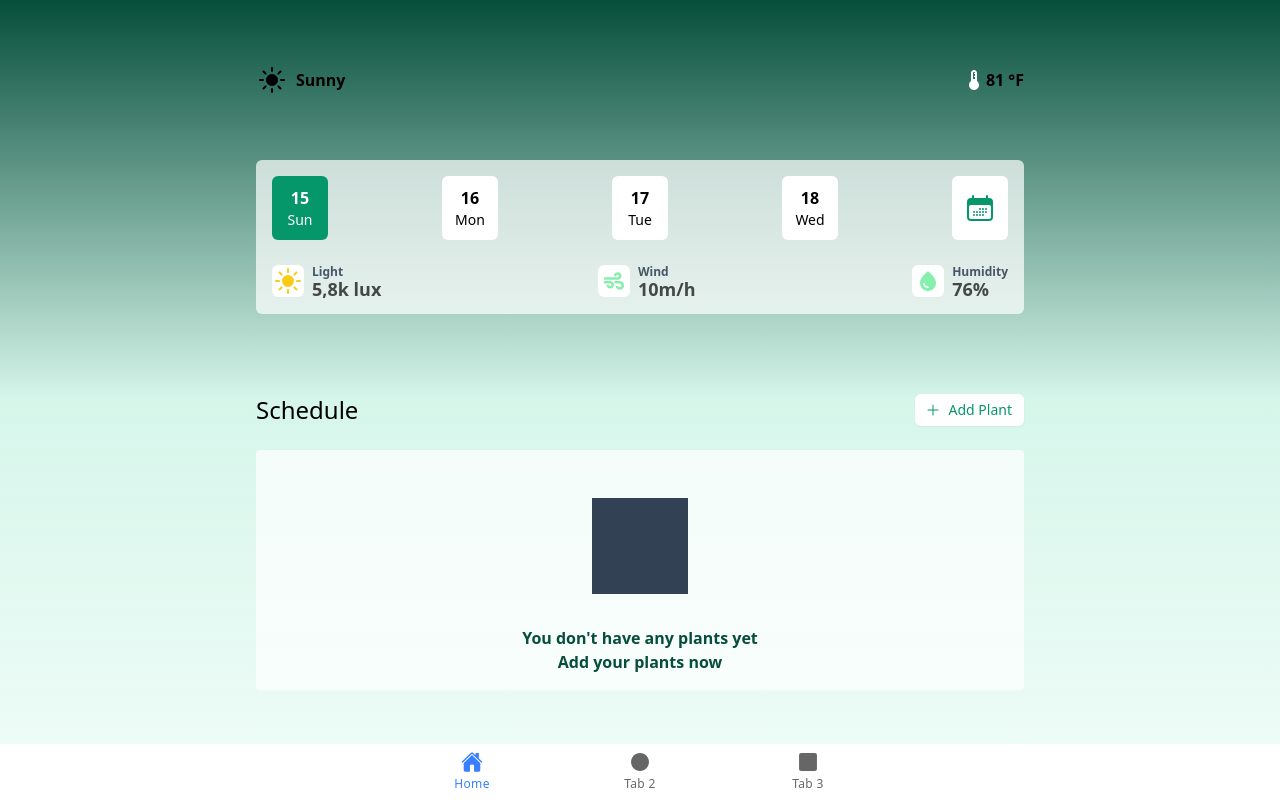
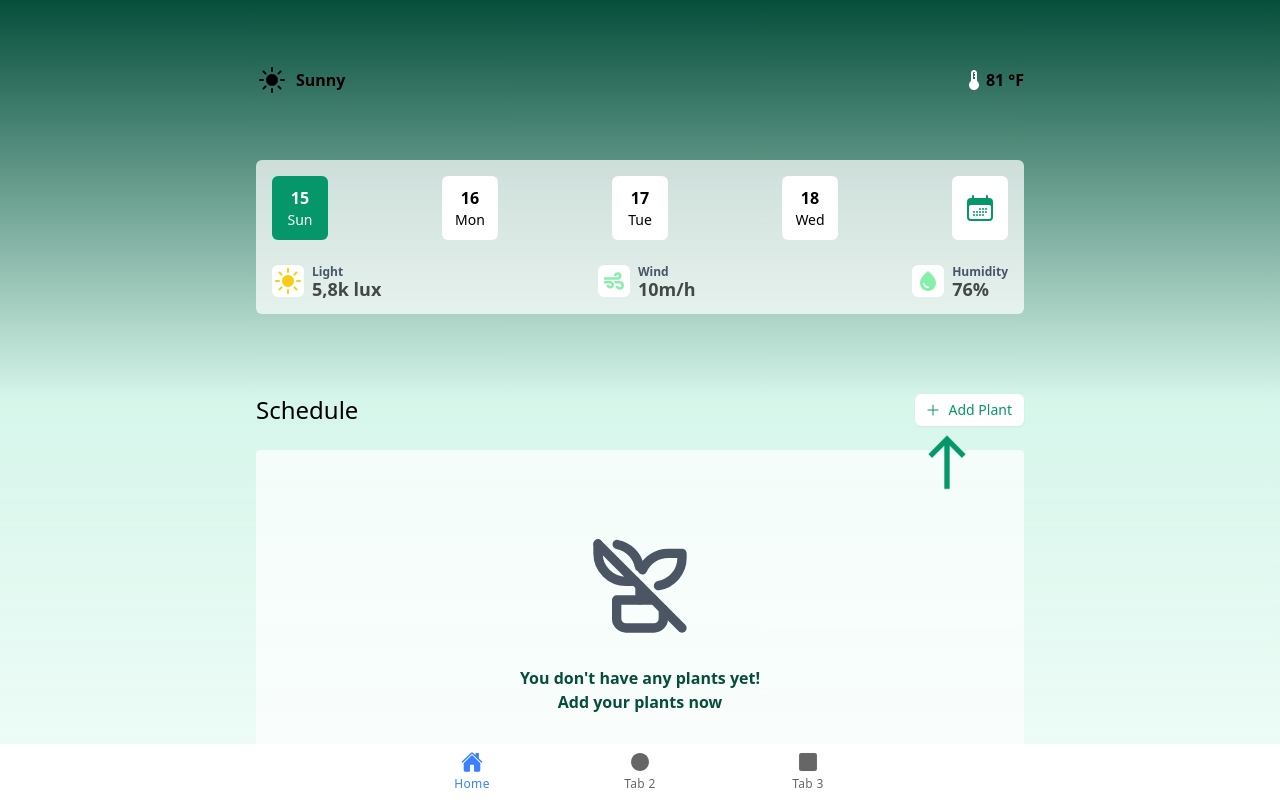
Before and after one commit to LRodriguez92/plant-app-client, a React (Create React App) app: page /home in a window 1280 px wide. Built offline with nearby package versions, Linux system fonts and the light colour scheme.

Commit message:
add icons and animated arrow to schedule

```diff
--- a/src/components/Schedule.tsx
+++ b/src/components/Schedule.tsx
@@ -1,4 +1,26 @@
 import { PlusIcon } from "@heroicons/react/24/solid";
+import { MdNorth } from "react-icons/md";
+import {
+  GiCarnivorousPlant,
+  GiPlantRoots,
+  GiPlantSeed,
+  GiPlantWatering,
+  GiPlantsAndAnimals,
+} from "react-icons/gi";
+import { RiPlantFill, RiPlantLine } from "react-icons/ri";
+import { TbPlantOff, TbPlant2Off } from "react-icons/tb";
+
+const plantIcons: React.ReactElement[] = [
+  <GiCarnivorousPlant className="w-28 h-28 text-gray-600" />,
+  <GiPlantRoots className="w-28 h-28 text-gray-600" />,
+  <GiPlantSeed className="w-28 h-28 text-gray-600" />,
+  <GiPlantWatering className="w-28 h-28 text-gray-600" />,
+  <GiPlantsAndAnimals className="w-28 h-28 text-gray-600" />,
+  <RiPlantFill className="w-28 h-28 text-gray-600" />,
+  <RiPlantLine className="w-28 h-28 text-gray-600" />,
+  <TbPlantOff className="w-28 h-28 text-gray-600" />,
+  <TbPlant2Off className="w-28 h-28 text-gray-600" />,
+];
 
 const Schedule: React.FC = () => {
   return (
@@ -6,6 +28,7 @@ const Schedule: React.FC = () => {
       <div className="max-w-7xl mx-auto px-4 sm:px-6 lg:px-8 mt-20">
         <div className="max-w-3xl mx-auto flex justify-between mb-6">
           <p className="text-2xl">Schedule</p>
+          <div>
             <button
               type="button"
               className="inline-flex items-center px-3 py-2 border border-transparent shadow-sm text-sm leading-4 font-medium rounded-md text-emerald-600 bg-white hover:bg-slate-300 focus:outline-none focus:ring-2 focus:ring-offset-2 focus:ring-emerald-500"
@@ -16,13 +39,16 @@ const Schedule: React.FC = () => {
               />
               Add Plant
             </button>
+            <MdNorth className="absolute text-emerald-600 mt-2 w-16 h-16 animate-bounce" />
           </div>
-        <div className="max-w-3xl mx-auto flex flex-col items-center justify-center bg-white/70 rounded h-60">
-          <div className="h-24 w-24 bg-slate-700 my-8">
+        </div>
+        <div className="max-w-3xl mx-auto flex flex-col items-center justify-center bg-white/70 rounded h-80">
+          <div className="flex justify-center items-center my-6">
             {/* TODO: Add image here */}
+            {plantIcons[Math.floor(Math.random() * plantIcons.length)]}
           </div>
           <p className="text-center text-emerald-900 font-bold">
-            You don't have any plants yet <br />
+            You don't have any plants yet! <br />
             Add your plants now
           </p>
         </div>
--- a/tailwind.config.js
+++ b/tailwind.config.js
@@ -1,14 +1,15 @@
 /** @type {import('tailwindcss').Config} */
 module.exports = {
-  content: [
-    "./src/**/*.{js,jsx,ts,tsx}",
-  ],
+  content: ["./src/**/*.{js,jsx,ts,tsx}"],
   theme: {
     extend: {
       backgroundImage: {
-        'plants': "url('./assets/images/background.jpg')",
+        plants: "url('./assets/images/background.jpg')",
+      },
+      rotate: {
+        270: "270deg",
       },
     },
   },
   plugins: [],
-}
+};
```
Lines whose indentation alone changed are shown as unchanged.
